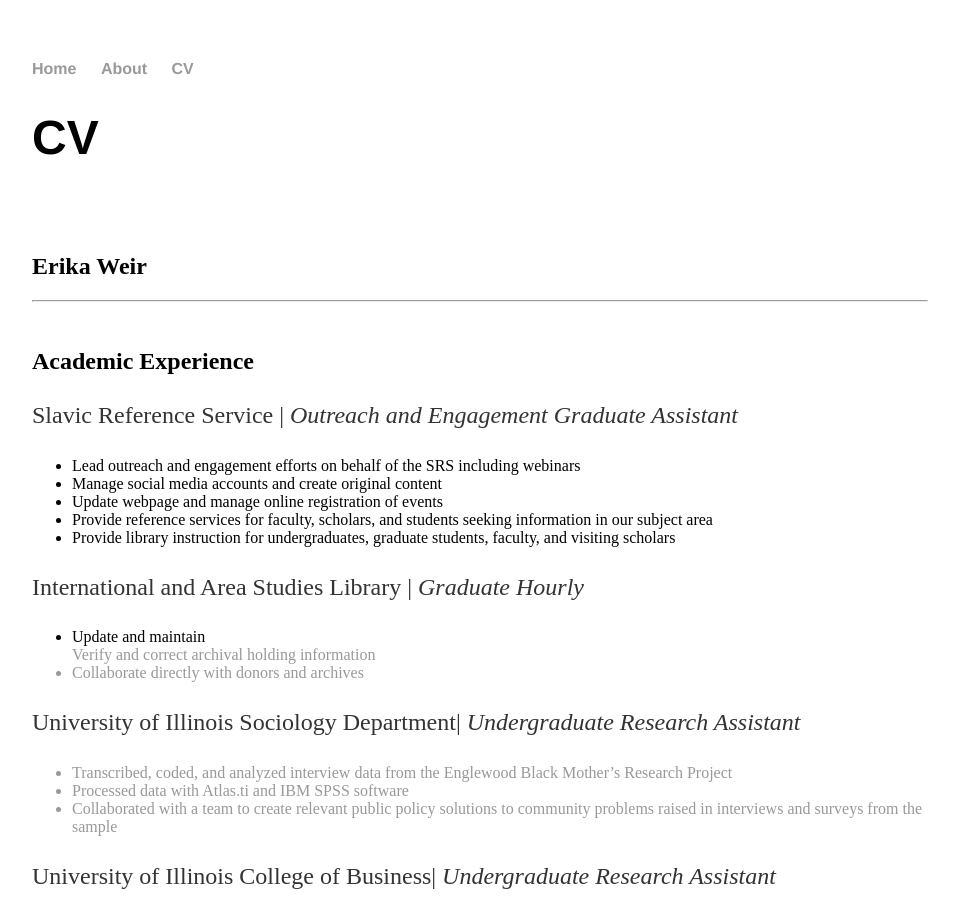
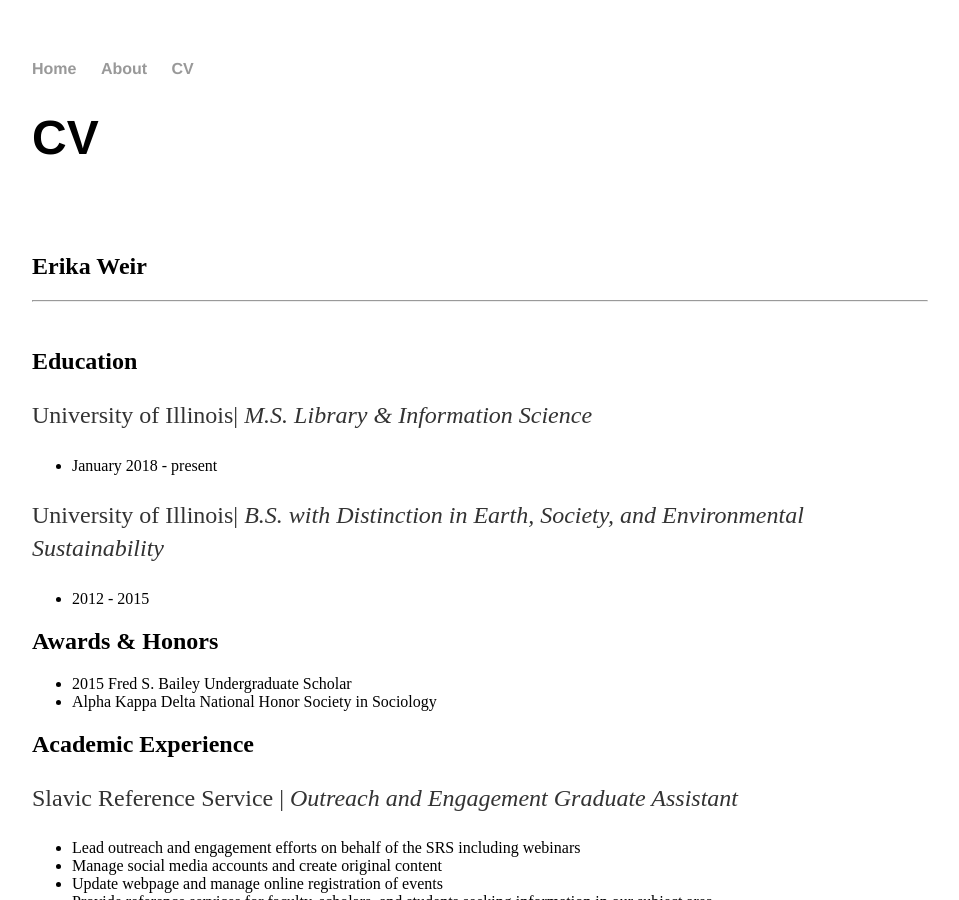
Before and after one commit to tracyJCI/erikaweir.github.io, a Jekyll site: the page built from cv/index.html, in a window 1280 px wide and 900 px high. Shown: the whole window, without its empty margins (160-1119 px from the left). Built offline with Jekyll 4.4.1, drawn with Linux system fonts in a browser that asks for light colours; some of the changed text lies outside the part shown.

Commit message:
Update index.html

```diff
--- a/cv/index.html
+++ b/cv/index.html
@@ -10,6 +10,20 @@
 		<h2>Erika Weir</h2>
   		<hr />
  		<br>
+		<h2>Education</h2>
+		<p class="head">University of Illinois| <i>M.S. Library & Information Science</i> </p>
+		<ul>
+			<li>January 2018 - present</li>
+		</ul>
+		<p class="head">University of Illinois| <i>B.S. with Distinction in Earth, Society, and Environmental Sustainability</i> </p>
+		<ul>
+			<li>2012 - 2015</li>
+		</ul>
+		<h2>Awards & Honors</h2>
+		<ul>
+			<li>2015 Fred S. Bailey Undergraduate Scholar</li>
+			<li>Alpha Kappa Delta National Honor Society in Sociology</li>
+		</ul>
 		<h2>Academic Experience</h2>
   		<p class="head">Slavic Reference Service | <i>Outreach and Engagement Graduate Assistant</i> </p>
   		<ul>
@@ -59,6 +73,17 @@
       			<li>Created a social media presence and campaign</li>
 			<li>Gained the support of 18 community organizations as event partners</li>
   		</ul>
+		<h2>Skills</h2>
+		<ul>
+			<li>Experience with Python & SQL</li>
+			<li>Proficiency with IBM SPSS, ArcGIS</li>
+		</ul>
+		<h2>Relevant Coursework</h2>
+		<ul>
+			<li>IS 452 – Foundations of Information Processing</li>
+			<li>IS 507 – Introduction to Bibliographic Metadata</li>
+			<li>IS 586 – Digital Preservation</li>
+		</ul>
 	</div>
 	<div class="right"></div>
 	<div id="footer">
```
